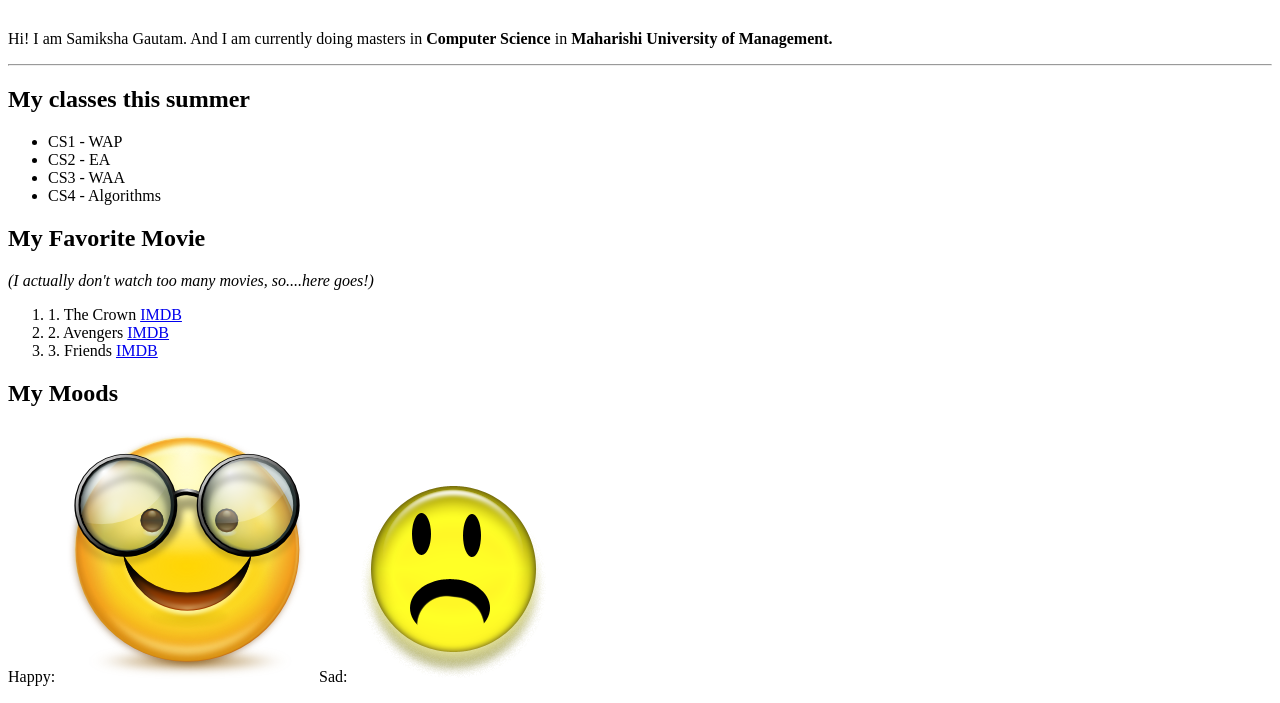
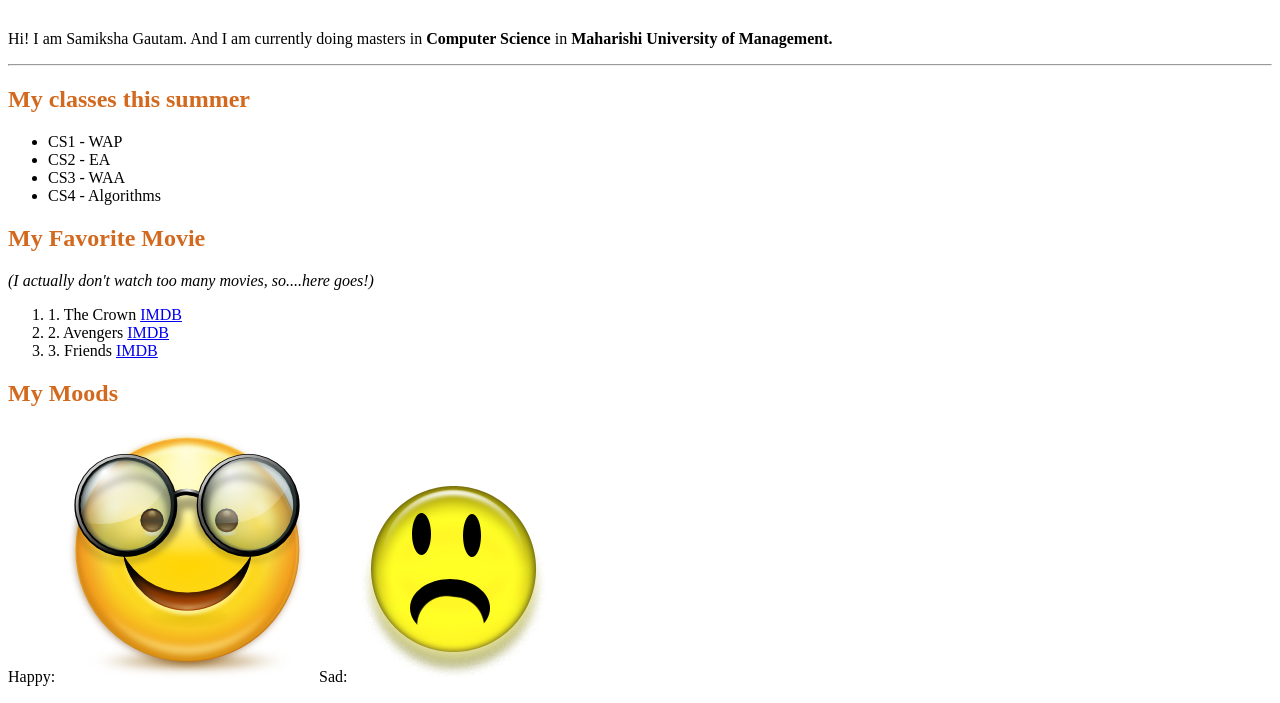
Before and after one commit to samikshagautam/servlets, a plain HTML site: page aboutme/index.html in a window 1280 px wide. Shown: the part 95-798 px from the top of the page. Drawn offline with Linux system fonts and the light colour scheme; files that its build step writes are made by us from their sources.

Commit message:
style for h2 is done

```diff
--- a/resources/css/styleme.css
+++ b/resources/css/styleme.css
@@ -5,3 +5,15 @@ h1 {
     text-align: center;
     color: brown;
 }
+
+h2 {
+    color: chocolate;
+        display: block;
+        font-size: 1.5em;
+        margin-block-start: 0.83em;
+        margin-block-end: 0.83em;
+        margin-inline-start: 0px;
+        margin-inline-end: 0px;
+        font-weight: bold;
+
+}
```
